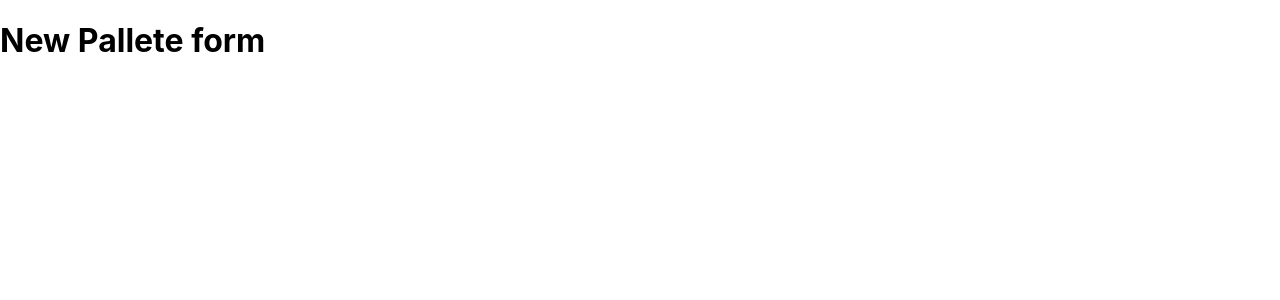
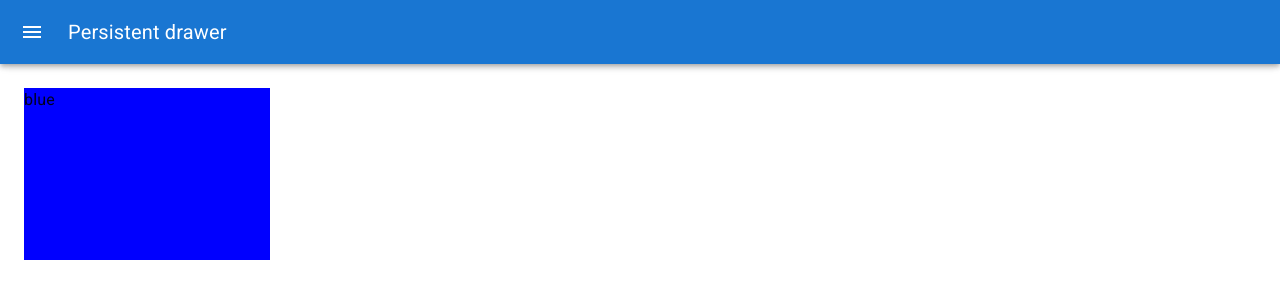
Before and after one commit to TheFivePips/Color-App, a React (Create React App) app: page /palette/new in a window 1280 px wide. Shown: the top 300 px of the page. Built offline with nearby package versions, Linux system fonts and the light colour scheme.

Commit message:
had to remove one of the custom validators that would not work using hooks

```diff
--- a/package.json
+++ b/package.json
@@ -13,8 +13,10 @@
     "chroma-js": "^2.4.2",
     "rc-slider": "^10.1.0",
     "react": "^18.2.0",
+    "react-colorful": "^5.6.1",
     "react-copy-to-clipboard": "^5.1.0",
     "react-dom": "^18.2.0",
+    "react-material-ui-form-validator": "^3.0.1",
     "react-router": "^6.4.3",
     "react-router-dom": "^6.4.3",
     "react-scripts": "^5.0.1",
--- /dev/null
+++ b/src/DragableColorBox.js
@@ -0,0 +1,13 @@
+import React from 'react';
+import './styles/main.scss'
+
+const DragableColorBox = (props) => {
+    return (
+        <div className='DCB-root' style={{backgroundColor: props.color}}>
+            {props.name}
+
+        </div>
+    );
+}
+
+export default DragableColorBox;
--- a/src/NewPaletteForm.js
+++ b/src/NewPaletteForm.js
@@ -1,17 +1,181 @@
-import React, { Component } from 'react';
+import React from 'react';
+import { styled, useTheme } from "@mui/material/styles";
+import Box from "@mui/material/Box";
+import Drawer from "@mui/material/Drawer";
+import CssBaseline from "@mui/material/CssBaseline";
+import MuiAppBar from "@mui/material/AppBar";
+import Toolbar from "@mui/material/Toolbar";
+import Typography from "@mui/material/Typography";
+import Divider from "@mui/material/Divider";
+import IconButton from "@mui/material/IconButton";
+import MenuIcon from "@mui/icons-material/Menu";
+import ChevronLeftIcon from "@mui/icons-material/ChevronLeft";
+import ChevronRightIcon from "@mui/icons-material/ChevronRight";
+import Button from "@mui/material/Button";
+import DragableColorBox from './DragableColorBox';
+import { HexColorPicker } from "react-colorful";
+import { ValidatorForm, TextValidator } from 'react-material-ui-form-validator';
+const drawerWidth = 400;
 
-class NewPaletteForm extends Component {
-    constructor(props){
-        super(props)
-        this.state={}
+const Main = styled("main", { shouldForwardProp: (prop) => prop !== "open" })(
+  ({ theme, open }) => ({
+    flexGrow: 1,
+    padding: theme.spacing(3),
+    height: "calc(100vh - 64px)",
+    transition: theme.transitions.create("margin", {
+      easing: theme.transitions.easing.sharp,
+      duration: theme.transitions.duration.leavingScreen,
+    }),
+    marginLeft: `-${drawerWidth}px`,
+    ...(open && {
+      transition: theme.transitions.create("margin", {
+        easing: theme.transitions.easing.easeOut,
+        duration: theme.transitions.duration.enteringScreen,
+      }),
+      marginLeft: 0,
+    }),
+  })
+);
+
+const AppBar = styled(MuiAppBar, {
+  shouldForwardProp: (prop) => prop !== "open",
+})(({ theme, open }) => ({
+  transition: theme.transitions.create(["margin", "width"], {
+    easing: theme.transitions.easing.sharp,
+    duration: theme.transitions.duration.leavingScreen,
+  }),
+  ...(open && {
+    width: `calc(100% - ${drawerWidth}px)`,
+    marginLeft: `${drawerWidth}px`,
+    transition: theme.transitions.create(["margin", "width"], {
+      easing: theme.transitions.easing.easeOut,
+      duration: theme.transitions.duration.enteringScreen,
+    }),
+  }),
+}));
+
+const DrawerHeader = styled("div")(({ theme }) => ({
+  display: "flex",
+  alignItems: "center",
+  padding: theme.spacing(0, 1),
+  // necessary for content to be below app bar
+  ...theme.mixins.toolbar,
+  justifyContent: "flex-end",
+}));
+
+
+export default function NewPaletteForm() {
+    const theme = useTheme();
+    const [open, setOpen] = React.useState(false);
+    const [color, setColor] = React.useState("#aabbcc");
+    const [colorsArray, setColorsArray] = React.useState([{color: 'blue', name: 'blue'}])
+    const [newName, setNewName] = React.useState("")
+
+
+
+
+    const handleDrawerOpen = () => {
+    setOpen(true);
+  };
+
+  const handleDrawerClose = () => {
+    setOpen(false);
+  };
+
+  const handleColorChange = (newColor) => {
+    setColor(newColor)
+  }
+
+  const handleNameChange = (e) => {
+    setNewName(e.target.value)
+  }
+
+  const addNewColor = () => {
+    const newColor = {
+        color: color,
+        name: newName
     }
-    render() {
-        return (
-            <div>
-                <h1>New Pallete form</h1>
-            </div>
-        );
-    }
+    setColorsArray([...colorsArray, newColor])
+    console.log(colorsArray);
+  }
+
+  return (
+    <Box sx={{ display: "flex" }}>
+      <CssBaseline />
+      <AppBar position="fixed" open={open}>
+        <Toolbar>
+          <IconButton
+            color="inherit"
+            aria-label="open drawer"
+            onClick={handleDrawerOpen}
+            edge="start"
+            sx={{ mr: 2, ...(open && { display: "none" }) }}
+          >
+            <MenuIcon />
+          </IconButton>
+          <Typography variant="h6" noWrap component="div">
+            Persistent drawer
+          </Typography>
+        </Toolbar>
+      </AppBar>
+      <Drawer
+        sx={{
+          width: drawerWidth,
+          flexShrink: 0,
+          "& .MuiDrawer-paper": {
+            width: drawerWidth,
+            boxSizing: "border-box",
+          },
+        }}
+        variant="persistent"
+        anchor="left"
+        open={open}
+      >
+        <DrawerHeader>
+          <IconButton onClick={handleDrawerClose}>
+            {theme.direction === "ltr" ? (
+              <ChevronLeftIcon />
+            ) : (
+              <ChevronRightIcon />
+            )}
+          </IconButton>
+        </DrawerHeader>
+        <Divider />
+        <Typography variant="h4">Design your Palette</Typography>
+        <div>
+          <Button variant="contained" color="secondary">
+            Clear Palette
+          </Button>
+          <Button variant="contained" color="primary">
+            Random Color
+          </Button>
+        </div>
+
+        <HexColorPicker color={color} onChange={handleColorChange} />
+        <ValidatorForm onSubmit={addNewColor}>
+          <TextValidator
+            value={newName}
+            onChange={handleNameChange}
+            validators={["required"]}
+            errorMessages={["This field is required"]}
+          />
+          <Button
+            variant="contained"
+            color="primary"
+            style={{ backgroundColor: color }}
+            type="submit"
+          >
+            Add Color
+          </Button>
+        </ValidatorForm>
+      </Drawer>
+      <Main open={open}>
+        <DrawerHeader />
+
+        {colorsArray.map((color) => (
+          <DragableColorBox color={color.color} name={color.name} />
+        ))}
+      </Main>
+    </Box>
+  );
 }
-
-export default NewPaletteForm;
--- /dev/null
+++ b/src/styles/DraggableColorBox.scss
@@ -0,0 +1,9 @@
+.DCB-root{
+    width: 20%;
+    height: 25%;
+    margin: 0 auto;
+    display: inline-block;
+    position: relative;
+    cursor: pointer;
+    margin-bottom: -4px;
+}
--- a/src/styles/main.scss
+++ b/src/styles/main.scss
@@ -3,4 +3,5 @@
 @import './_MiniPalette.scss';
 @import './_Navbar.scss';
 @import './_Palette.scss';
-@import './_PaletteList.scss'
+@import './_PaletteList.scss';
+@import './DraggableColorBox.scss'
```
Also changed, not shown: 2 other files (tests, documents, lock files or other folders).
